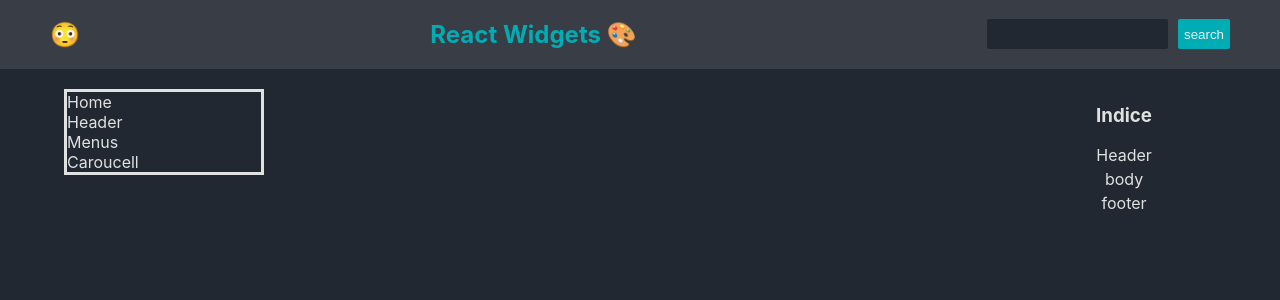
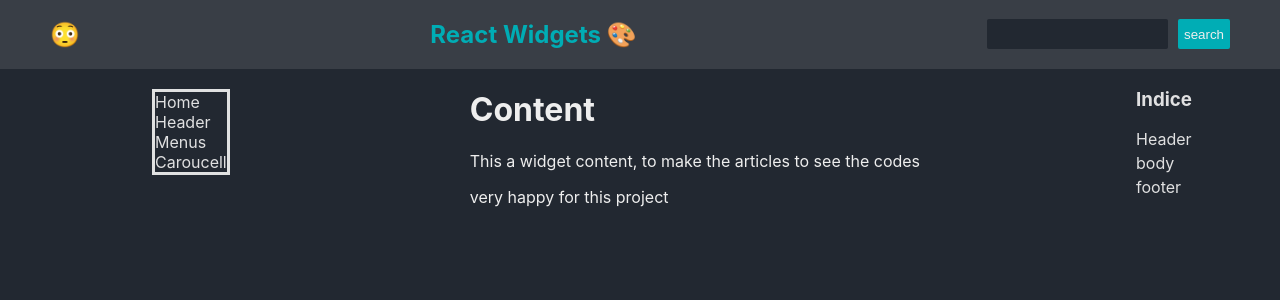
Before and after one commit to AlanPoveda/React-Components, a Next.js app: page / in a window 1280 px wide. Shown: the top 300 px of the page. Built offline with nearby package versions, Linux system fonts and the light colour scheme.

Commit message:
Content, first layout content, and organize the other widgets

```diff
--- a/pages/index.js
+++ b/pages/index.js
@@ -1,16 +1,21 @@
 import Image from 'next/image'
+import styles from './page.module.scss'
 
-
-import Header from "./src/components/header/index"
-import RightMenu from './src/components/rightMenu/index'
-import NavBar from './src/components/navBar/index'
+import Header from "./src/components/Header/index"
+import RightMenu from './src/components/RightMenu/index'
+import NavBar from './src/components/NavBar/index'
+import ContentWidget from './src/components/contentWidget/index'
 
 export default function Home() {
   return (
     <div>
       <Header />
-      <NavBar />
-      <RightMenu />
+      <div className={styles.principalContent}>
+        <NavBar />
+        <ContentWidget />
+        <RightMenu />
+      </div>
+
 
 
     </div>
--- /dev/null
+++ b/pages/page.module.scss
@@ -0,0 +1,4 @@
+.principalContent{
+    display: flex;
+    justify-content: space-around;
+}
--- /dev/null
+++ b/pages/src/components/ContentWidget/ContentWidget.module.scss
@@ -0,0 +1,3 @@
+.textArticle {
+    color: #EEE;
+}
--- /dev/null
+++ b/pages/src/components/ContentWidget/index.jsx
@@ -0,0 +1,12 @@
+import styles from "../ContentWidget/ContentWidget.module.scss"
+
+export default function ContentWidget(){
+
+    return(
+        <div className={styles.textArticle}>
+            <h1>Content</h1>
+            <p>This a widget content, to make the articles to see the codes </p>
+            <p>very happy for this project</p>
+        </div>
+    );
+}
--- a/pages/src/components/header/index.jsx
+++ b/pages/src/components/header/index.jsx
@@ -1,4 +1,4 @@
-import styles from "../header/Header.module.scss"
+import styles from "./Header.module.scss"
 
 
 export default function Header(){
--- a/pages/src/components/navBar/NavBar.module.scss
+++ b/pages/src/components/navBar/NavBar.module.scss
@@ -1,5 +1,4 @@
 .divNavMenu{
-    float: left;
     margin: 20px 5%;
 }
 
@@ -7,9 +6,8 @@
     list-style-type: none;
     margin: 0;
     padding: 0;
-    width: 200px;
+    width: 100%;
     border: solid 3px #EEEE;
-
 
     a{
         color: #EEEE;
--- a/pages/src/components/navBar/index.jsx
+++ b/pages/src/components/navBar/index.jsx
@@ -1,4 +1,4 @@
-import styles from "../navBar/NavBar.module.scss"
+import styles from "./NavBar.module.scss"
 
 export default function NavBar(){
 
--- a/pages/src/components/rightMenu/RightMenu.module.scss
+++ b/pages/src/components/rightMenu/RightMenu.module.scss
@@ -1,9 +1,5 @@
 .menu{
-    display: flex;
-    justify-content: end;
     color: #EEEE;
-    text-align: center;
-    margin-right: 10%;
 
     li{
        list-style-type: none;
--- a/pages/src/components/rightMenu/index.jsx
+++ b/pages/src/components/rightMenu/index.jsx
@@ -1,4 +1,4 @@
-import styles from "../rightMenu/RightMenu.module.scss"
+import styles from "./RightMenu.module.scss"
 
 export default function RightMenu(){
 
```
